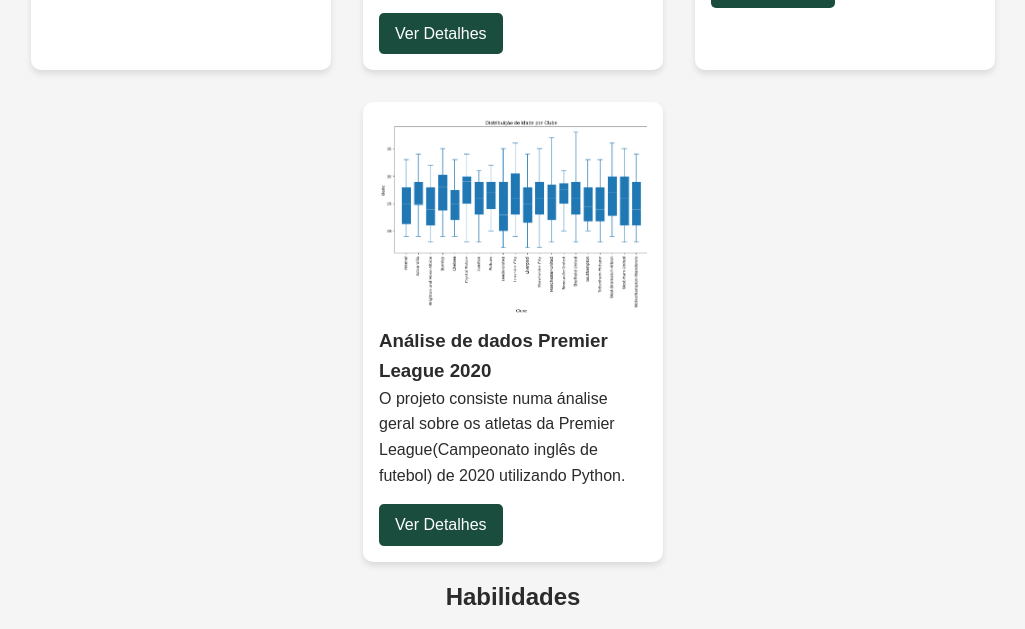
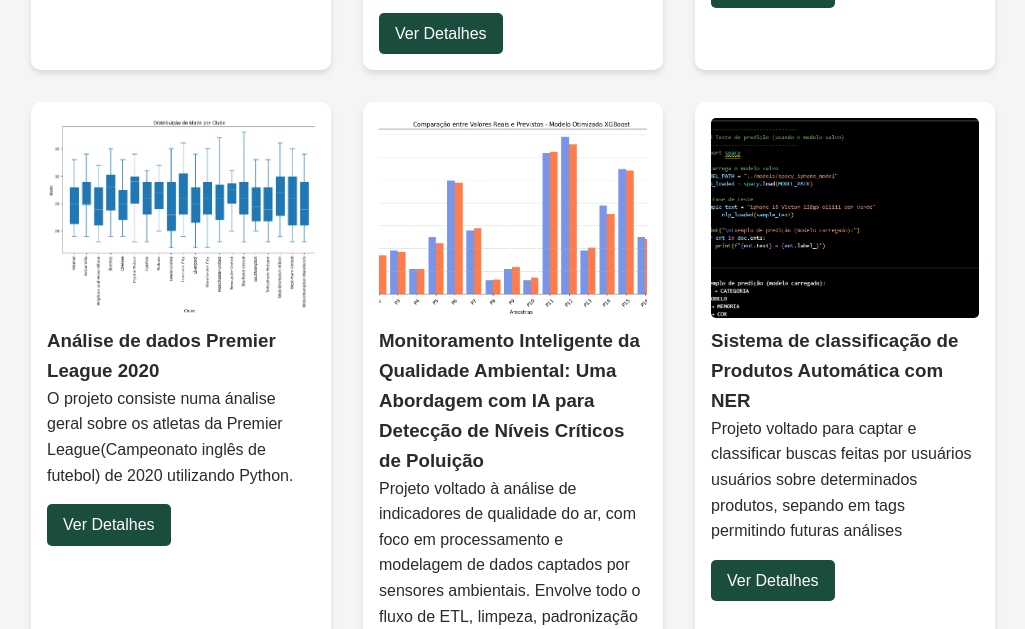
Before and after one commit to victor7miguel7/meu-portfolio, a plain HTML site: page index.html in a window 1280 px wide. Shown: the part 2594-3223 px from the top of the page, without its empty margins (127-1152 px from the left). Drawn offline with Linux system fonts and the light colour scheme.

Commit message:
subindo novos projetos

```diff
--- a/index.html
+++ b/index.html
@@ -130,6 +130,21 @@
                 <a href="#" class="btn" data-github="https://github.com/victor7miguel7/Analise-dados-premier-league-2020">Ver Detalhes</a>
             </div>
 
+            <!-- Projeto 11 -->
+            <div class="projeto-card">
+                <img src="assets/projeto11.png" alt="Projeto 8">
+                <h3>Monitoramento Inteligente da Qualidade Ambiental: Uma Abordagem com IA para Detecção de Níveis Críticos de Poluição</h3>
+                <p>Projeto voltado à análise de indicadores de qualidade do ar, com foco em processamento e modelagem de dados captados por sensores ambientais. Envolve todo o fluxo de ETL, limpeza, padronização e seleção de variáveis relevantes, além do uso de modelos de Machine Learning supervisionado (XGBoost, LightGBM e Random Forest) para prever medições e calibrar sensores. O objetivo é ajustar sensores de baixo custo para que alcancem desempenho comparável a sensores robustos, tornando o monitoramento ambiental mais acessível, eficiente e sustentável.</p>
+                <a href="#" class="btn" data-github="https://github.com/victor7miguel7/pesquisa-ic-ar">Ver Detalhes</a>
+            </div>
+
+            <!-- Projeto 12 -->
+            <div class="projeto-card">
+                <img src="assets/projeto12.png" alt="Projeto 8">
+                <h3>Sistema de classificação de Produtos Automática com NER</h3>
+                <p>Projeto voltado para captar e classificar buscas feitas por usuários usuários sobre determinados produtos, sepando em tags permitindo futuras análises </p>
+                <a href="#" class="btn" data-github="https://github.com/victor7miguel7/MINERACAO-DE-TEXTO--Sistema-classificacao-automatica-produtos-NER---SPACY-VS-SBERT">Ver Detalhes</a>
+            </div>
         </div>
     </section>
 
```
Also changed, not shown: assets/projeto11.png (added), assets/projeto12.png (added).
